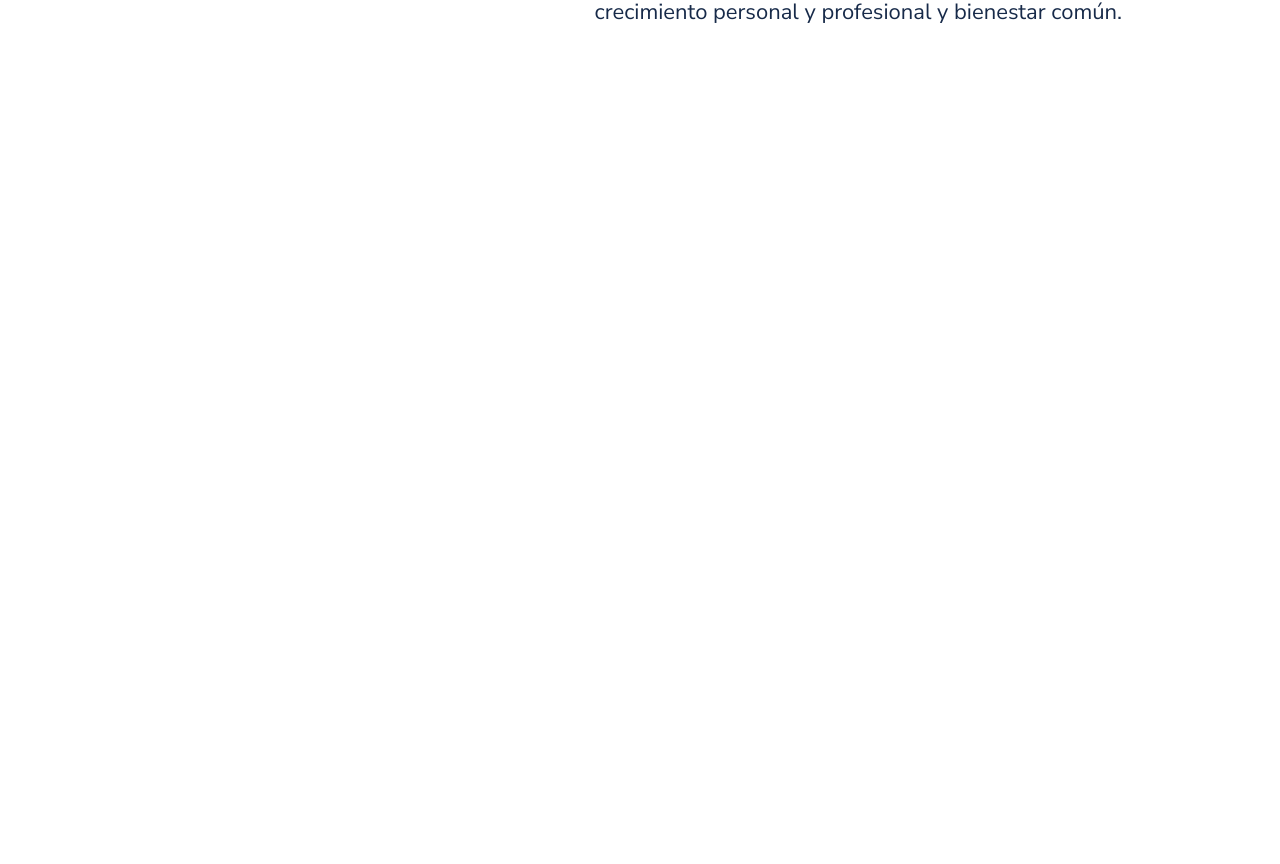
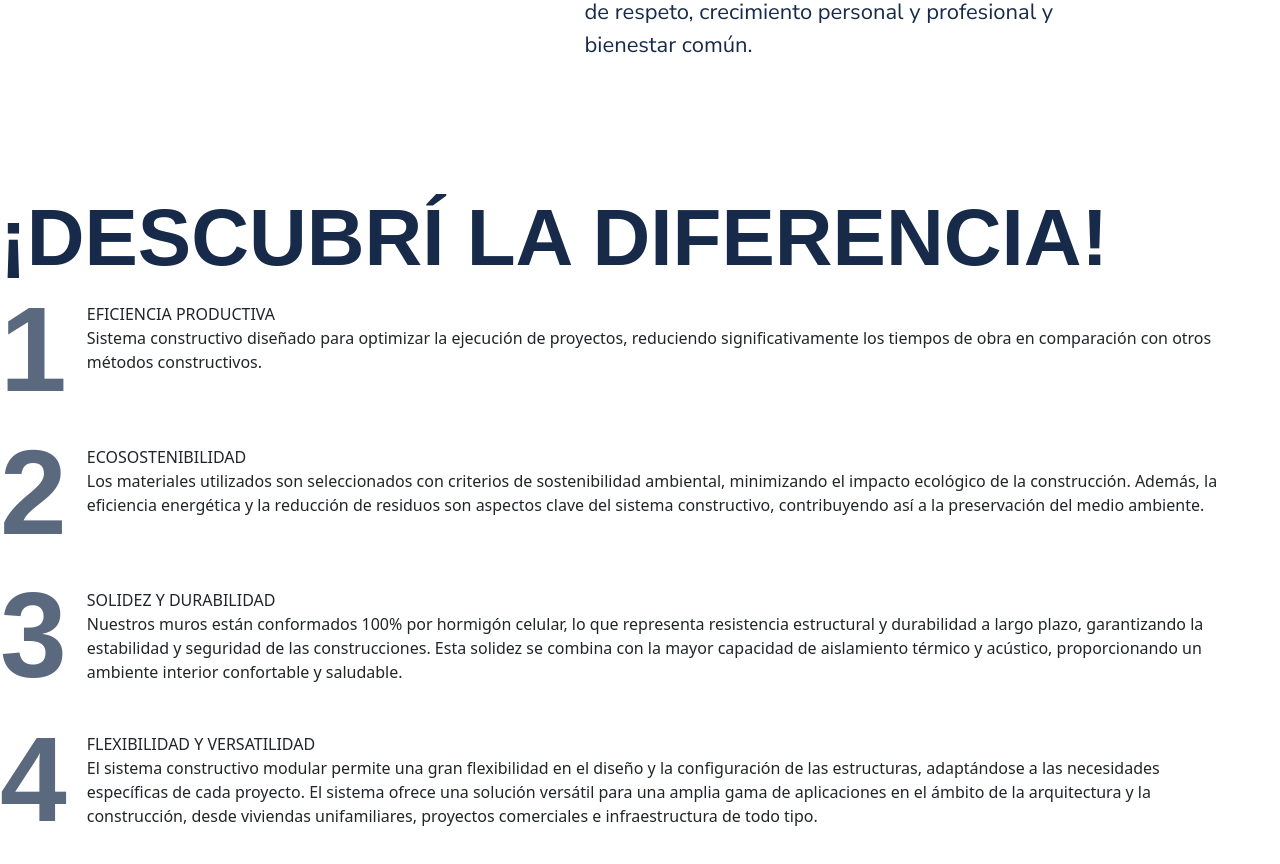
Before and after one commit to facundo1996/amazonia, a React (Create React App) app: page / in a window 1280 px wide. Shown: the part 8535-9399 px from the top of the page. Before the commit the page ends 8628 px from the top, so only its background shows below. Built offline with nearby package versions, Linux system fonts and the light colour scheme; a web font is replaced by a local one.

Commit message:
Add Differences

```diff
--- a/src/App.js
+++ b/src/App.js
@@ -7,6 +7,7 @@ import More from "./components/More";
 import Models from "./components/Models";
 import AboutUs from "./components/AboutUs";
 import Mission from "./components/Mission";
+import Differences from "./components/Differences";
 function App() {
   return (
     <div className="App">
@@ -19,6 +20,7 @@ function App() {
       <Models />
       <AboutUs />
       <Mission />
+      <Differences />
     </div>
   );
 }
--- /dev/null
+++ b/src/components/Differences.jsx
@@ -0,0 +1,48 @@
+import React from 'react'
+
+export default function Differences() {
+	const items = [
+		{
+			id:1,
+			title: 'EFICIENCIA PRODUCTIVA',
+			text: 'Sistema constructivo diseñado para optimizar la ejecución de proyectos, reduciendo significativamente los tiempos de obra en comparación con otros métodos constructivos.',
+		},
+		{
+			id:2,
+			title: 'ECOSOSTENIBILIDAD',
+			text: 'Los materiales utilizados son seleccionados con criterios de sostenibilidad ambiental, minimizando el impacto ecológico de la construcción. Además, la eficiencia energética y la reducción de residuos son aspectos clave del sistema constructivo, contribuyendo así a la preservación del medio ambiente.',
+		},
+		{
+			id:3,
+			title: 'SOLIDEZ Y DURABILIDAD',
+			text: 'Nuestros muros están conformados 100% por hormigón celular, lo que representa resistencia estructural y durabilidad a largo plazo, garantizando la estabilidad y seguridad de las construcciones. Esta solidez se combina con la mayor capacidad de aislamiento térmico y acústico, proporcionando un ambiente interior confortable y saludable.',
+		},
+		{
+			id:4,
+			title: 'FLEXIBILIDAD Y VERSATILIDAD',
+			text: 'El sistema constructivo modular permite una gran flexibilidad en el diseño y la configuración de las estructuras, adaptándose a las necesidades específicas de cada proyecto. El sistema ofrece una solución versátil para una amplia gama de aplicaciones en el ámbito de la arquitectura y la construcción, desde viviendas unifamiliares, proyectos comerciales e infraestructura de todo tipo.'
+		},
+	]
+  return (
+    <div className='differences-container mb-5'>
+
+        <div className='box-differences pe-5 pt-5'>
+            <h1 className='mb-3 mt-3 p-title'>¡DESCUBRÍ LA DIFERENCIA!</h1>
+            <div>
+							{
+								items.map((item,index) => (
+									<div className={`d-flex mb-5 p-box-${item.id}`}>
+										<div className='number'>{item.id}</div>
+										<div>
+											<div className='title-md'>{item.title}</div>
+											<div className='text-md'>{item.text}</div>
+										</div>
+									</div>
+								))
+							}
+						</div>
+        </div>
+
+    </div>
+  )
+}
--- a/src/components/Mission.jsx
+++ b/src/components/Mission.jsx
@@ -2,7 +2,7 @@ import React from 'react'
 
 export default function Mission() {
 	return (
-		<div className='row px-115 py-5'>
+		<div className='row w-100 px-115 py-5'>
 			<div className='col-5'>
 				<h3 className='title-mission'>MISIÓN</h3>
 				<p className='text-blue mb-4'>Transformar la industria de la construcción ofreciendo una solución innovadora y sostenible que mejore la calidad de vida de las personas y contribuya a la preservación del medio ambiente. </p>
```
Also changed, not shown: public/images/descubri.png (added), public/images/fondo-descubri.png (added).
